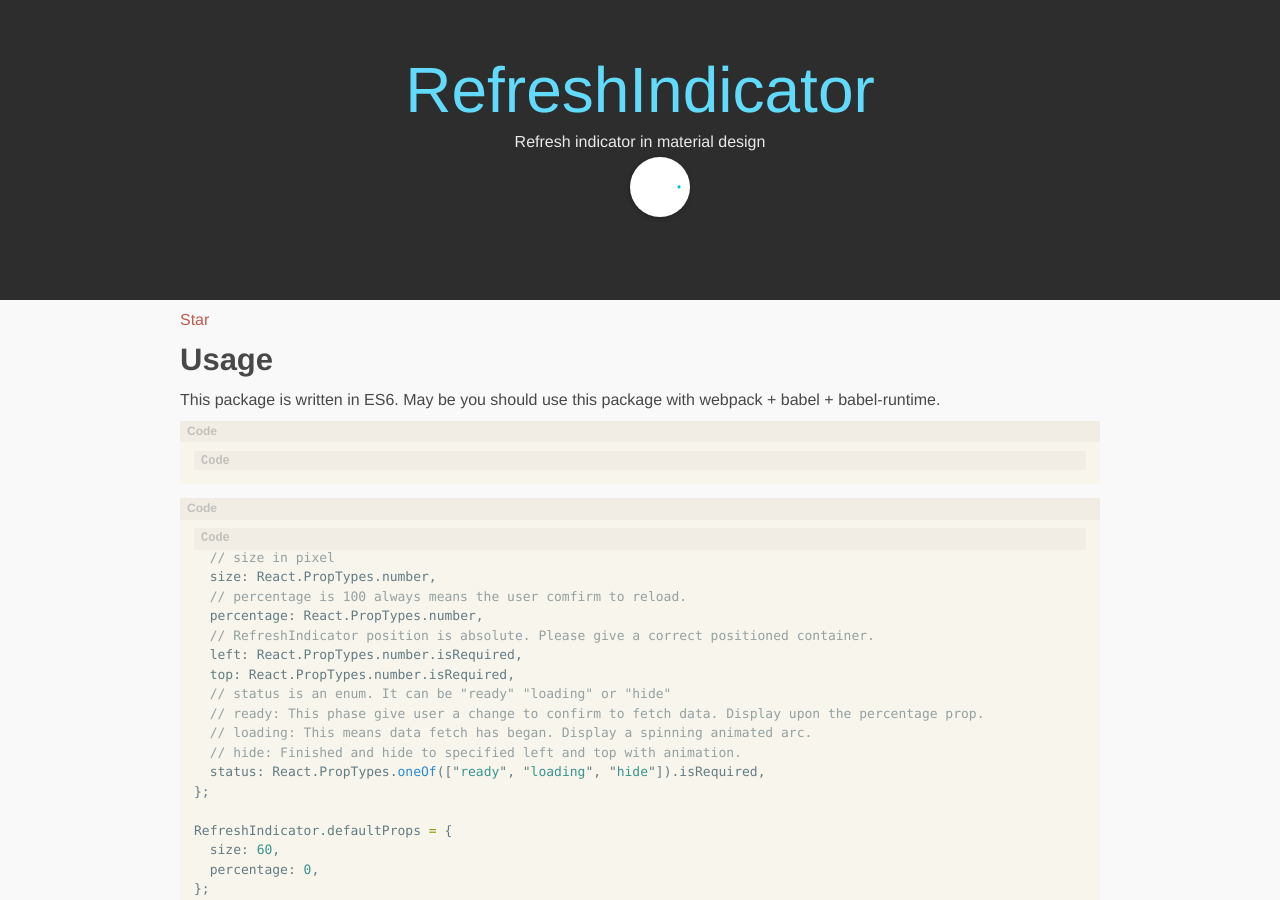
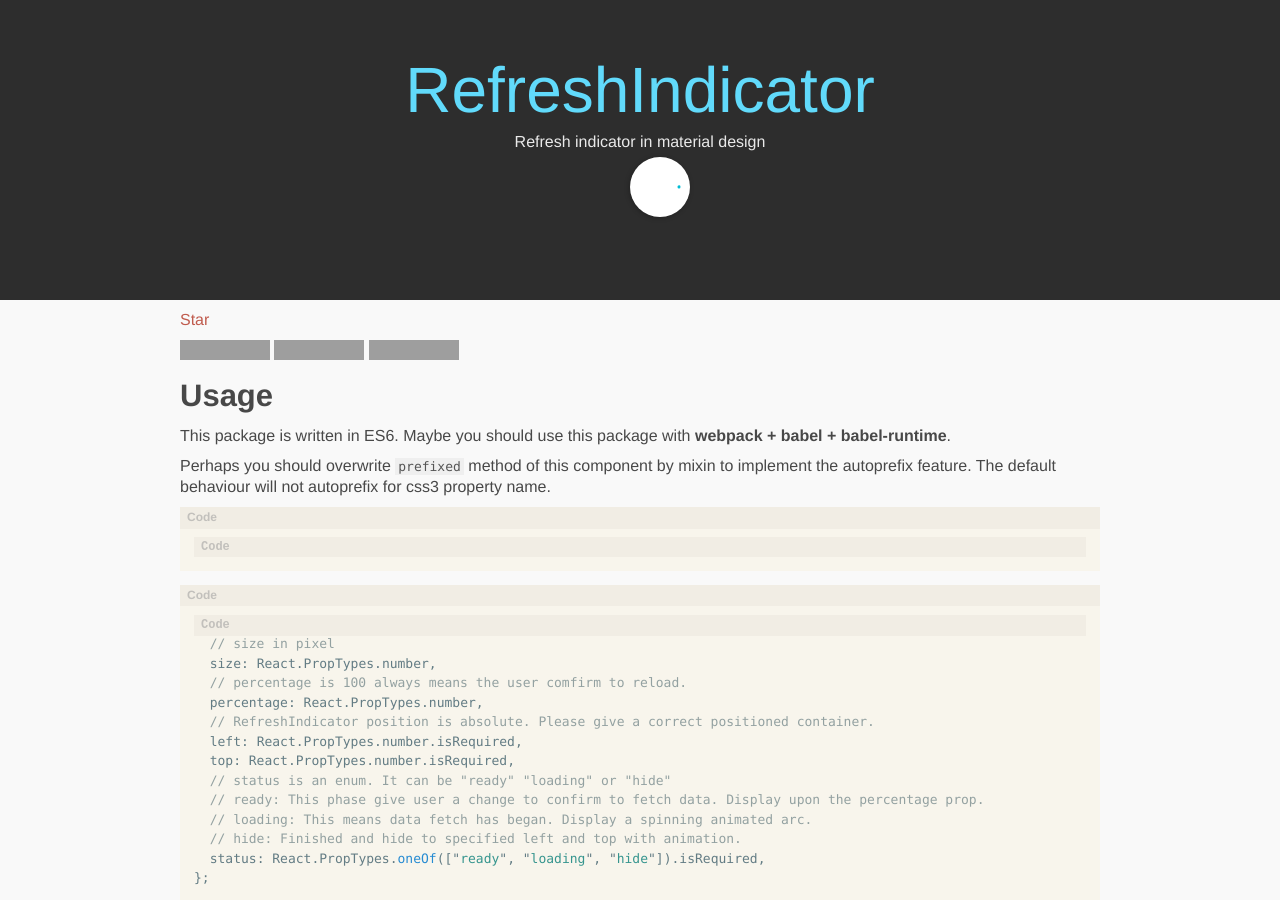
Before and after one commit to maoziliang/react-refresh-indicator, a Jekyll site: the page built from docs/index.md, in a window 1280 px wide and 900 px high. Built offline with Jekyll 4.4.1, drawn with Linux system fonts in a browser that asks for light colours; Markdown is read by kramdown in place of the engine named in the settings; grey boxes are pictures that could not be loaded.

Commit message:
修改了部分文档

````diff
--- a/docs/index.md
+++ b/docs/index.md
@@ -7,8 +7,14 @@ id: home
 <a class="github-button" href="https://github.com/maoziliang/react-refresh-indicator" data-icon="octicon-star" data-style="mega" data-count-href="/maoziliang/react-refresh-indicator/stargazers" data-count-api="/repos/maoziliang/react-refresh-indicator#stargazers_count" data-count-aria-label="# stargazers on GitHub" aria-label="Star maoziliang/react-refresh-indicator on GitHub">Star</a>
 <script async defer id="github-bjs" src="https://buttons.github.io/buttons.js"></script>
 
+[![David](https://img.shields.io/david/maoziliang/react-refresh-indicator.svg)](https://david-dm.org/maoziliang/react-refresh-indicator)
+[![David](https://img.shields.io/david/dev/maoziliang/react-refresh-indicator.svg)](https://david-dm.org/maoziliang/react-refresh-indicator#info=devDependencies)
+[![Travis branch](https://img.shields.io/travis/maoziliang/react-refresh-indicator/master.svg)](https://travis-ci.org/maoziliang/react-refresh-indicator)
+
 ## Usage
-This package is written in ES6. May be you should use this package with webpack + babel + babel-runtime.
+This package is written in ES6. Maybe you should use this package with **webpack + babel + babel-runtime**.
+
+Perhaps you should overwrite `prefixed` method of this component by mixin to implement the autoprefix feature. The default behaviour will not autoprefix for css3 property name.
 
 ``` bash
 $ npm install react-refresh-indicator --save
````
Also changed, not shown: README.md, 2 other files.
